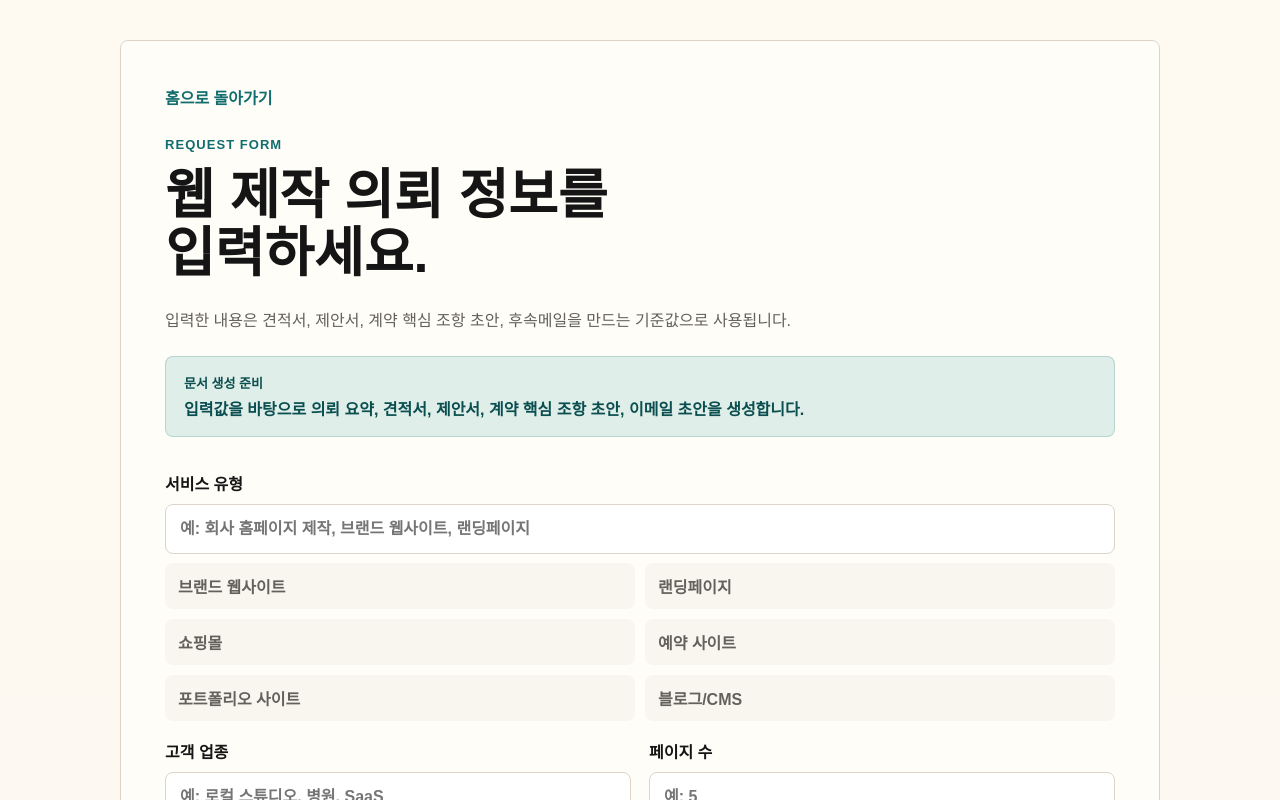
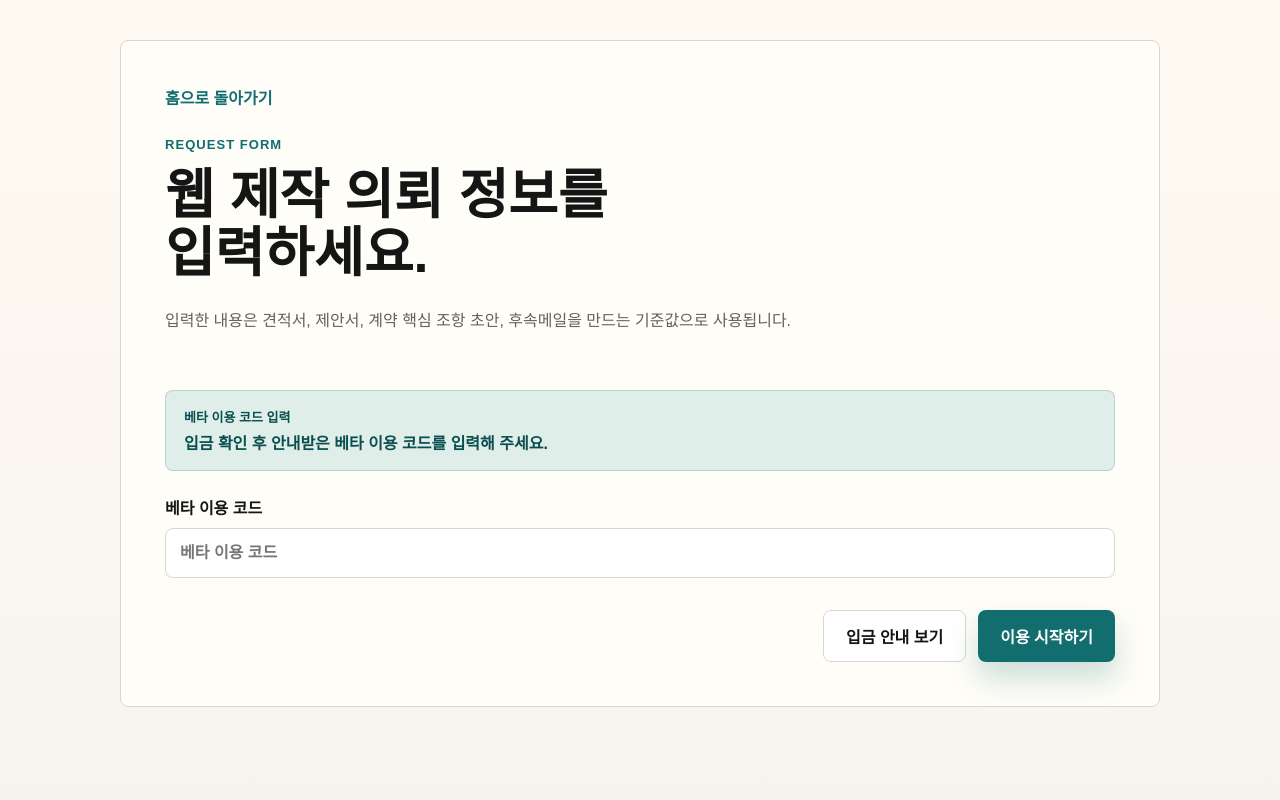
Before and after one commit to a01040042118-png/gyeonjeokfit-mvp, a Next.js app: page /form in a window 1280 px wide. Shown: the top 800 px of the page. Built offline with nearby package versions, Linux system fonts and the light colour scheme.

Commit message:
Add beta access code gate

```diff
--- a/app/api/generate-documents/route.ts
+++ b/app/api/generate-documents/route.ts
@@ -150,6 +150,7 @@ function normalizeBody(body: Record<string, unknown>): GenerateDocumentsRequest
   const customServiceType = asString(body.customServiceType);
 
   return {
+    accessCode: asString(body.accessCode),
     serviceType: customServiceType || serviceType,
     customServiceType,
     clientIndustry: asString(body.clientIndustry),
@@ -174,6 +175,16 @@ function validateRequired(input: GenerateDocumentsRequest) {
   ].filter(([, value]) => !value);
 
   return missingFields.map(([field]) => field);
+}
+
+function verifyBetaAccessCode(input: GenerateDocumentsRequest) {
+  const betaAccessCode = process.env.BETA_ACCESS_CODE;
+
+  if (!betaAccessCode) {
+    return { ok: false, status: 500 };
+  }
+
+  return { ok: input.accessCode === betaAccessCode, status: 403 };
 }
 
 function valueOrNeedsCheck(value: string) {
@@ -451,8 +462,25 @@ export async function POST(request: Request) {
   const missingFields = validateRequired(input);
   const model = process.env.OPENAI_MODEL || DEFAULT_MODEL;
   const apiKey = process.env.OPENAI_API_KEY;
+  const accessCodeCheck = verifyBetaAccessCode(input);
 
   logRequestSummary(input, model, Boolean(apiKey));
+
+  // TODO: Replace this MVP access-code gate with Supabase payment/login verification.
+  if (!accessCodeCheck.ok) {
+    if (accessCodeCheck.status === 500) {
+      console.error("[generate-documents] missing_beta_access_code");
+      return NextResponse.json(
+        { message: "베타 이용 코드 확인을 위한 서버 설정이 필요합니다." },
+        { status: 500 },
+      );
+    }
+
+    return NextResponse.json(
+      { message: "베타 이용 코드 확인이 필요합니다." },
+      { status: 403 },
+    );
+  }
 
   if (missingFields.length > 0) {
     console.warn("[generate-documents] validation_failed", { missingFields });
--- /dev/null
+++ b/app/api/verify-access-code/route.ts
@@ -0,0 +1,25 @@
+import { NextResponse } from "next/server";
+
+function normalizeCode(value: unknown) {
+  return typeof value === "string" ? value.trim() : "";
+}
+
+export async function POST(request: Request) {
+  const body = (await request.json().catch(() => null)) as Record<string, unknown> | null;
+  const submittedCode = normalizeCode(body?.code);
+  const betaAccessCode = process.env.BETA_ACCESS_CODE;
+
+  if (!submittedCode) {
+    return NextResponse.json({ ok: false }, { status: 400 });
+  }
+
+  if (!betaAccessCode) {
+    console.error("[verify-access-code] missing_beta_access_code");
+    return NextResponse.json(
+      { ok: false, message: "베타 이용 코드 확인을 위한 서버 설정이 필요합니다." },
+      { status: 500 },
+    );
+  }
+
+  return NextResponse.json({ ok: submittedCode === betaAccessCode });
+}
--- a/app/form/FormClient.tsx
+++ b/app/form/FormClient.tsx
@@ -1,7 +1,7 @@
 "use client";
 
 import { useRouter } from "next/navigation";
-import { FormEvent, useMemo, useState } from "react";
+import { FormEvent, useEffect, useMemo, useState } from "react";
 import {
   DOCUMENT_STORAGE_KEY,
   GeneratedDocuments,
@@ -41,6 +41,9 @@ const toneQuickOptions = [
   "실무적으로 명확하게",
 ];
 
+const BETA_ACCESS_GRANTED_KEY = "betaAccessGranted";
+const BETA_ACCESS_CODE_KEY = "betaAccessCode";
+
 type FormClientProps = {
   orderId: string;
 };
@@ -64,12 +67,13 @@ function selectedFeatures(formData: FormData) {
   return checkedFeatures;
 }
 
-function buildPayload(formData: FormData): GenerateDocumentsRequest {
+function buildPayload(formData: FormData, accessCode: string): GenerateDocumentsRequest {
   const serviceType = formValue(formData, "serviceType");
   const customServiceType = formValue(formData, "customServiceType");
   const customFeatures = formValue(formData, "customFeatures");
 
   return {
+    accessCode,
     serviceType: customServiceType || serviceType,
     customServiceType,
     clientIndustry: formValue(formData, "clientIndustry"),
@@ -100,11 +104,26 @@ function findMissingFields(payload: GenerateDocumentsRequest) {
 
 export default function FormClient({ orderId }: FormClientProps) {
   const router = useRouter();
+  const [isAccessGranted, setIsAccessGranted] = useState(false);
+  const [isAccessReady, setIsAccessReady] = useState(false);
+  const [accessCodeInput, setAccessCodeInput] = useState("");
+  const [storedAccessCode, setStoredAccessCode] = useState("");
+  const [accessErrorMessage, setAccessErrorMessage] = useState("");
+  const [isCheckingAccess, setIsCheckingAccess] = useState(false);
   const [isGenerating, setIsGenerating] = useState(false);
   const [errorMessage, setErrorMessage] = useState("");
   const [serviceTypeInput, setServiceTypeInput] = useState("");
   const [toneInput, setToneInput] = useState("");
   const [isCustomFeatureChecked, setIsCustomFeatureChecked] = useState(false);
+
+  useEffect(() => {
+    const granted = window.localStorage.getItem(BETA_ACCESS_GRANTED_KEY) === "true";
+    const accessCode = window.localStorage.getItem(BETA_ACCESS_CODE_KEY) || "";
+
+    setIsAccessGranted(granted && Boolean(accessCode));
+    setStoredAccessCode(accessCode);
+    setIsAccessReady(true);
+  }, []);
 
   const orderNotice = useMemo(() => {
     if (!orderId) {
@@ -120,11 +139,67 @@ export default function FormClient({ orderId }: FormClientProps) {
     };
   }, [orderId]);
 
+  async function handleAccessSubmit(event: FormEvent<HTMLFormElement>) {
+    event.preventDefault();
+    const code = accessCodeInput.trim();
+
+    setAccessErrorMessage("");
+
+    if (!code) {
+      setAccessErrorMessage("베타 이용 코드를 입력해 주세요.");
+      return;
+    }
+
+    setIsCheckingAccess(true);
+
+    try {
+      const response = await fetch("/api/verify-access-code", {
+        method: "POST",
+        headers: {
+          "Content-Type": "application/json",
+        },
+        body: JSON.stringify({ code }),
+      });
+      const data = (await response.json().catch(() => null)) as { ok?: boolean } | null;
+
+      if (!response.ok || !data?.ok) {
+        setAccessErrorMessage(
+          "이용 코드가 올바르지 않습니다. 입금 후 안내받은 코드를 입력해 주세요.",
+        );
+        return;
+      }
+
+      window.localStorage.setItem(BETA_ACCESS_GRANTED_KEY, "true");
+      window.localStorage.setItem(BETA_ACCESS_CODE_KEY, code);
+      setStoredAccessCode(code);
+      setIsAccessGranted(true);
+      setAccessCodeInput("");
+    } catch {
+      setAccessErrorMessage("이용 코드 확인에 실패했습니다. 다시 시도해 주세요.");
+    } finally {
+      setIsCheckingAccess(false);
+    }
+  }
+
+  function resetAccessCode() {
+    window.localStorage.removeItem(BETA_ACCESS_GRANTED_KEY);
+    window.localStorage.removeItem(BETA_ACCESS_CODE_KEY);
+    setStoredAccessCode("");
+    setIsAccessGranted(false);
+    setAccessCodeInput("");
+    setErrorMessage("");
+  }
+
   async function handleSubmit(event: FormEvent<HTMLFormElement>) {
     event.preventDefault();
     setErrorMessage("");
 
-    const payload = buildPayload(new FormData(event.currentTarget));
+    if (!storedAccessCode) {
+      setErrorMessage("베타 이용 코드 확인이 필요합니다.");
+      return;
+    }
+
+    const payload = buildPayload(new FormData(event.currentTarget), storedAccessCode);
     const missingFields = findMissingFields(payload);
 
     if (missingFields.length > 0) {
@@ -146,6 +221,11 @@ export default function FormClient({ orderId }: FormClientProps) {
       const data = (await response.json().catch(() => null)) as GeneratedDocuments | null;
 
       if (!response.ok || !data) {
+        if (response.status === 403) {
+          setErrorMessage("베타 이용 코드 확인이 필요합니다.");
+          return;
+        }
+
         throw new Error("문서 생성에 실패했습니다.");
       }
 
@@ -170,6 +250,48 @@ export default function FormClient({ orderId }: FormClientProps) {
           기준값으로 사용됩니다.
         </p>
 
+        {isAccessReady && !isAccessGranted ? (
+          <form className="request-form" onSubmit={handleAccessSubmit}>
+            <div className="payment-order-notice">
+              <span>베타 이용 코드 입력</span>
+              <strong>입금 확인 후 안내받은 베타 이용 코드를 입력해 주세요.</strong>
+            </div>
+
+            <label className="field field-full">
+              베타 이용 코드
+              <input
+                name="betaAccessCode"
+                placeholder="베타 이용 코드"
+                value={accessCodeInput}
+                onChange={(event) => setAccessCodeInput(event.target.value)}
+                autoComplete="off"
+              />
+            </label>
+
+            {accessErrorMessage ? (
+              <p className="checkout-error">{accessErrorMessage}</p>
+            ) : null}
+
+            <div className="form-actions">
+              <a className="secondary-button" href="/checkout">
+                입금 안내 보기
+              </a>
+              <button className="primary-button" type="submit" disabled={isCheckingAccess}>
+                {isCheckingAccess ? "확인 중..." : "이용 시작하기"}
+              </button>
+            </div>
+          </form>
+        ) : null}
+
+        {!isAccessReady ? (
+          <div className="payment-order-notice">
+            <span>베타 이용 코드 확인 중</span>
+            <strong>잠시만 기다려 주세요.</strong>
+          </div>
+        ) : null}
+
+        {isAccessReady && !isAccessGranted ? null : (
+          <>
             <div className="payment-order-notice">
               <span>{orderNotice.title}</span>
               <strong>{orderNotice.body}</strong>
@@ -338,11 +460,16 @@ export default function FormClient({ orderId }: FormClientProps) {
                 <a className="secondary-button" href="/">
                   취소
                 </a>
+                <button className="secondary-button" type="button" onClick={resetAccessCode}>
+                  이용 코드 다시 입력
+                </button>
                 <button className="primary-button" type="submit" disabled={isGenerating}>
                   {isGenerating ? "문서 생성 중..." : "문서 생성하기"}
                 </button>
               </div>
             </form>
+          </>
+        )}
       </section>
     </main>
   );
--- a/lib/documents.ts
+++ b/lib/documents.ts
@@ -1,4 +1,5 @@
 export type GenerateDocumentsRequest = {
+  accessCode?: string;
   serviceType: string;
   customServiceType?: string;
   clientIndustry: string;
```
Also changed, not shown: app/checkout/page.tsx (+6 -1 lines), 1 other file (tests, documents, lock files or other folders). Lines whose indentation alone changed are shown as unchanged.
